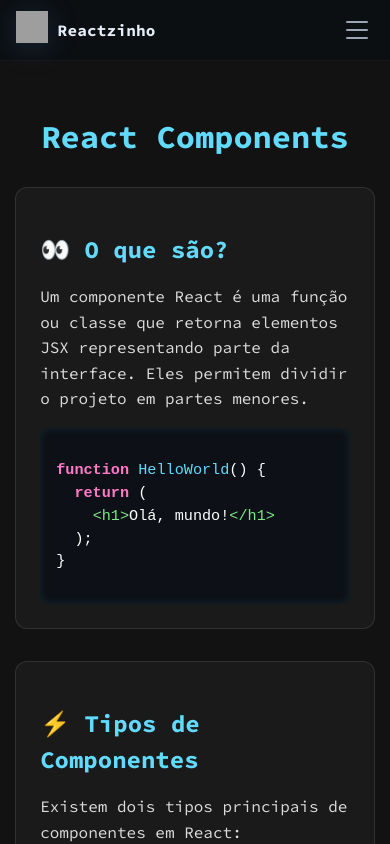
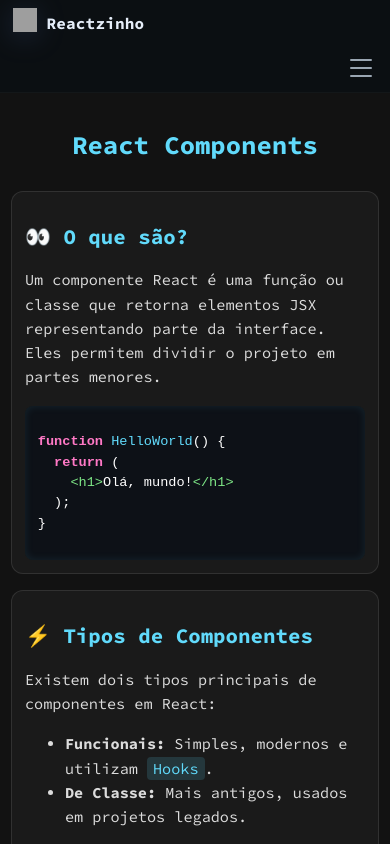
Before and after one commit to euapariciocoelho1996/Projeto_React, a React (Vite) app: page /components-info in a window 390 px wide. Shown: the top 844 px of the page. Built offline with nearby package versions, Linux system fonts and the light colour scheme; grey boxes are pictures that could not be loaded.

Commit message:
animação em titulo

```diff
--- a/package.json
+++ b/package.json
@@ -10,6 +10,7 @@
     "preview": "vite preview"
   },
   "dependencies": {
+    "aos": "^2.3.4",
     "react": "^18.3.1",
     "react-dom": "^18.3.1",
     "react-router-dom": "^6.30.1"
--- a/src/App.css
+++ b/src/App.css
@@ -1,21 +1,30 @@
+@import url("https://fonts.googleapis.com/css2?family=Source+Code+Pro:wght@400;700&display=swap");
+
+/* Root container */
 #root {
   max-width: 100%;
   font-family: "Source Code Pro", monospace;
   margin: 0;
   text-align: center;
+  box-sizing: border-box;
 }
 
+/* Logos principais */
 .logo {
-  margin-top: 30px;
-  height: 4em;
-  padding: 1.5em;
-  will-change: filter;
-  transition: filter 300ms;
+  margin-top: clamp(1.5rem, 2vw, 2rem);
+  height: clamp(3em, 5vw, 4em);
+  padding: clamp(1rem, 2vw, 1.5em);
+  will-change: filter, transform;
+  transition: filter 300ms ease, transform 300ms ease;
+  display: inline-block;
 }
 
+/* Hover com efeito de brilho */
 .logo:hover {
   filter: drop-shadow(0 0 2em #646cffaa);
+  transform: scale(1.05);
 }
+
 .logo.react:hover {
   filter: drop-shadow(0 0 2em #61dafbaa);
 }
@@ -32,6 +41,7 @@
   filter: drop-shadow(0 0 2em #cd6c05fc);
 }
 
+/* Animação de rotação */
 @keyframes logo-spin {
   from {
     transform: rotate(0deg);
@@ -42,21 +52,69 @@
 }
 
 @media (prefers-reduced-motion: no-preference) {
-  a:nth-of-type(2) .logo {
-    animation: logo-spin infinite 20s linear;
-  }
-}
-
-@media (prefers-reduced-motion: no-preference) {
+  a:nth-of-type(2) .logo,
   a:nth-of-type(4) .logo {
     animation: logo-spin infinite 20s linear;
   }
 }
 
+/* Cards */
 .card {
-  padding: 2em;
+  padding: clamp(1rem, 2vw, 2em);
+  margin: clamp(0.5rem, 1vw, 1rem);
+  background-color: #111111;
+  border-radius: 12px;
+  box-shadow: 0 4px 12px rgba(0, 0, 0, 0.4);
+  transition: transform 0.3s ease, box-shadow 0.3s ease;
+  display: inline-block;
+  max-width: 90%;
 }
 
+.card:hover {
+  transform: translateY(-5px);
+  box-shadow: 0 8px 20px rgba(97, 218, 251, 0.4);
+}
+
+/* Texto de documentação */
 .read-the-docs {
   color: #888;
+  font-size: clamp(0.85rem, 1vw + 0.5rem, 1rem);
+  display: block;
+  margin-top: 0.5rem;
 }
+
+/* --- RESPONSIVIDADE --- */
+
+/* Tablets */
+@media (max-width: 768px) {
+  .logo {
+    height: clamp(2.5em, 6vw, 3em);
+    padding: clamp(0.8rem, 2vw, 1rem);
+  }
+
+  .card {
+    padding: clamp(0.8rem, 1.5vw, 1.2rem);
+    max-width: 95%;
+  }
+
+  .read-the-docs {
+    font-size: 0.9rem;
+  }
+}
+
+/* Celulares pequenos */
+@media (max-width: 480px) {
+  .logo {
+    height: clamp(2em, 8vw, 2.5em);
+    padding: clamp(0.6rem, 1.5vw, 0.8rem);
+  }
+
+  .card {
+    padding: 0.7rem;
+    max-width: 98%;
+  }
+
+  .read-the-docs {
+    font-size: 0.85rem;
+  }
+}
--- a/src/App.jsx
+++ b/src/App.jsx
@@ -25,6 +25,7 @@
 
               <CardsGrid />
               <TopicsGrid />
+              <CompactSection />
             </>
           }
         />
@@ -34,7 +35,6 @@
         <Route path="/hooks-info" element={<HooksInfo />} />
         <Route path="/router-info" element={<RouterDomLesson />} />
       </Routes>
-      <CompactSection />
       <Footer /> {/* Fixo no fim */}
     </BrowserRouter>
   );
--- a/src/components/Btn-principal.css
+++ b/src/components/Btn-principal.css
@@ -1,29 +1,58 @@
-/* From Uiverse.io by barisdogansutcu */
+/* Botão principal */
 button {
-  padding: 17px 40px;
+  padding: 1rem 2.5rem; /* Ajuste proporcional */
   border-radius: 50px;
   cursor: pointer;
-  border: 0;
+  border: none;
   background-color: white;
-  box-shadow: rgb(0 0 0 / 5%) 0 0 8px;
+  box-shadow: 0 0 8px rgba(0, 0, 0, 0.05);
   letter-spacing: 1.5px;
   text-transform: uppercase;
-  font-size: 15px;
-  transition: all 0.5s ease;
+  font-size: clamp(0.8rem, 1vw + 0.6rem, 1.1rem); /* Ajusta dinamicamente */
+  font-weight: 600;
+  transition: all 0.4s ease-in-out;
 }
 
+/* Efeito ao passar o mouse */
 button:hover {
   letter-spacing: 3px;
   background-color: #61dafb;
-  color: hsl(0, 0%, 0%);
-  box-shadow: rgba(242, 240, 246, 0.227) 0px 7px 29px 0px;
+  color: #000;
+  box-shadow: 0px 7px 29px rgba(0, 0, 0, 0.15);
 }
 
+/* Efeito ao clicar */
 button:active {
-  letter-spacing: 3px;
-  background-color: #fbff16fc(261deg 80% 48%);
-  color: hsl(0, 0%, 100%);
-  box-shadow: #fbff16fc 0px 0px 0px 0px;
-  transform: translateY(10px);
+  transform: translateY(5px);
+  box-shadow: 0px 3px 10px rgba(0, 0, 0, 0.2);
   transition: 100ms;
 }
+
+/* --- RESPONSIVIDADE --- */
+
+/* Telas menores que 1024px (tablets e notebooks pequenos) */
+@media (max-width: 1024px) {
+  button {
+    padding: 0.9rem 2rem;
+    font-size: clamp(0.85rem, 1vw + 0.5rem, 1rem);
+  }
+}
+
+/* Telas menores que 768px (tablets e celulares grandes) */
+@media (max-width: 768px) {
+  button {
+    padding: 0.8rem 1.8rem;
+    font-size: clamp(0.8rem, 1vw + 0.4rem, 0.95rem);
+    border-radius: 40px;
+  }
+}
+
+/* Telas menores que 480px (celulares pequenos) */
+@media (max-width: 480px) {
+  button {
+    padding: 0.7rem 1.5rem;
+    font-size: 0.85rem;
+    border-radius: 35px;
+    letter-spacing: 1px;
+  }
+}
--- a/src/components/ComponentsInfo.css
+++ b/src/components/ComponentsInfo.css
@@ -1,6 +1,8 @@
+@import url("https://fonts.googleapis.com/css2?family=Source+Code+Pro:wght@400;700&display=swap");
+
 /* Container principal */
 .components-container {
-  padding: 2rem;
+  padding: clamp(1rem, 2vw, 2rem);
   max-width: 1000px;
   margin: 0 auto;
   text-align: center;
@@ -8,15 +10,15 @@
 
 /* Título */
 .components-title {
-  font-size: 2.5rem;
+  font-size: clamp(2rem, 4vw, 2.5rem);
   font-weight: 700;
   margin-bottom: 0.5rem;
-  color: #61dafb; /* Cor oficial do React */
+  color: #61dafb;
 }
 
 /* Subtítulo */
 .components-subtitle {
-  font-size: 1.1rem;
+  font-size: clamp(1rem, 1.5vw, 1.1rem);
   max-width: 700px;
   margin: 0 auto 2rem;
   color: rgba(255, 255, 255, 0.75);
@@ -25,37 +27,41 @@
 /* Grid vertical */
 .components-grid {
   display: flex;
-  flex-direction: column; /* Cards em coluna */
-  gap: 2rem; /* Espaço entre os cards */
+  flex-direction: column;
+  gap: clamp(1rem, 2vw, 2rem);
   margin-bottom: 2rem;
-  align-items: center; /* Centraliza os cards */
+  align-items: center;
 }
 
 /* Cards mais largos */
 .component-card {
-  width: 90%; /* Largura maior */
-  max-width: 900px; /* Limite máximo */
+  width: 90%;
+  max-width: 900px;
   background-color: #1a1a1a;
-  padding: 2rem;
+  padding: clamp(1rem, 2vw, 2rem);
   border-radius: 12px;
-
   text-align: left;
   transition: transform 0.2s ease, box-shadow 0.2s ease;
   border: 1px solid rgba(255, 255, 255, 0.1);
 }
 
+.component-card:hover {
+  transform: translateY(-5px);
+  box-shadow: 0 0 20px rgba(97, 218, 251, 0.4);
+}
+
 /* Título do card */
 .component-card h2 {
-  font-size: 1.5rem; /* Um pouco maior para destaque */
+  font-size: clamp(1.3rem, 2vw + 0.5rem, 1.5rem);
   color: #61dafb;
   margin-bottom: 0.5rem;
 }
 
-/* Texto */
+/* Texto e listas */
 .component-card p,
 .component-card li {
   color: rgba(255, 255, 255, 0.85);
-  font-size: 1rem; /* Um pouco maior para melhor leitura */
+  font-size: clamp(0.95rem, 1vw + 0.5rem, 1rem);
   line-height: 1.6;
 }
 
@@ -65,27 +71,18 @@
   font-weight: bold;
 }
 
-.video-card {
-  width: 100%;
-  max-width: 900px;
-
-  padding: 2rem;
-  border-radius: 12px;
-  text-align: center;
-  transition: transform 0.2s ease, box-shadow 0.2s ease;
-}
-
 /* Blocos de código */
 .code-block {
   background-color: #0d1117;
-  padding: 1rem;
+  padding: clamp(0.8rem, 1.5vw, 1rem);
   margin-top: 1rem;
   border-radius: 8px;
-  font-size: 0.95rem;
+  font-size: clamp(0.85rem, 0.8vw + 0.5rem, 0.95rem);
   overflow-x: auto;
+  box-shadow: inset 0 0 8px rgba(97, 218, 251, 0.1);
 }
 
-/* Cores para trechos de código */
+/* Cores de sintaxe */
 .code-keyword {
   color: #ff79c6;
   font-weight: bold;
@@ -102,6 +99,7 @@
 .code-prop {
   color: #f78c6c;
 }
+
 .inline-code {
   background-color: rgba(97, 218, 251, 0.15);
   color: #61dafb;
@@ -110,141 +108,15 @@
   font-family: "Source Code Pro", monospace;
 }
 
-/* Botão "Aprender mais" */
-.components-footer {
-  margin-top: 2rem;
-}
-
-.learn-more {
-  display: inline-block;
-  padding: 0.8rem 1.5rem;
-  font-weight: bold;
-  border-radius: 8px;
-  background-color: #61dafb;
-  color: #000;
-  text-decoration: none;
-  transition: background-color 0.2s ease;
-}
-
-/* Responsividade */
-/* Container principal */
-.components-container {
-  padding: 2rem;
-  max-width: 1000px;
-  margin: 0 auto;
-  text-align: center;
-}
-
-/* Título */
-.components-title {
-  font-size: 2.5rem;
-  font-weight: 700;
-  margin-bottom: 0.5rem;
-  color: #61dafb;
-}
-
-/* Subtítulo */
-.components-subtitle {
-  font-size: 1.1rem;
-  max-width: 700px;
-  margin: 0 auto 2rem;
-  color: rgba(255, 255, 255, 0.75);
-}
-
-/* Grid vertical */
-.components-grid {
-  display: flex;
-  flex-direction: column;
-  gap: 2rem;
-  margin-bottom: 2rem;
-  align-items: center;
-}
-
-/* Cards mais largos */
-.component-card {
-  width: 90%;
-  max-width: 900px;
-  background-color: #1a1a1a;
-  padding: 2rem;
-  border-radius: 12px;
-
-  text-align: left;
-  transition: transform 0.2s ease, box-shadow 0.2s ease;
-  border: 1px solid rgba(255, 255, 255, 0.1);
-}
-
-.component-card:hover {
-  transform: translateY(-5px);
-  box-shadow: 0 0 20px rgba(97, 218, 251, 0.4);
-}
-
-/* Título do card */
-.component-card h2 {
-  font-size: 1.5rem;
-  color: #61dafb;
-  margin-bottom: 0.5rem;
-}
-
-/* Texto */
-.component-card p,
-.component-card li {
-  color: rgba(255, 255, 255, 0.85);
-  font-size: 1rem;
-  line-height: 1.6;
-}
-
-/* Destaque de props e estados */
-.highlight {
-  color: #ff9800;
-  font-weight: bold;
-}
-
-/* Blocos de código */
-.code-block {
-  background-color: #0d1117;
-  padding: 1rem;
-  margin-top: 1rem;
-  border-radius: 8px;
-  font-size: 0.95rem;
-  overflow-x: auto;
-  box-shadow: inset 0 0 8px rgba(97, 218, 251, 0.1);
-}
-
-/* Cores para trechos de código */
-.code-keyword {
-  color: #ff79c6;
-  font-weight: bold;
-}
-.code-function {
-  color: #61dafb;
-}
-.code-string {
-  color: #a5d6ff;
-}
-.code-tag {
-  color: #7ee787;
-}
-.code-prop {
-  color: #f78c6c;
-}
-.inline-code {
-  background-color: rgba(97, 218, 251, 0.15);
-  color: #61dafb;
-  padding: 2px 6px;
-  border-radius: 4px;
-  font-family: "Source Code Pro", monospace;
-}
-
+/* Vídeo */
 .video-card {
   width: 100%;
   max-width: 900px;
-
   border-radius: 12px;
   text-align: center;
   transition: transform 0.2s ease, box-shadow 0.2s ease;
 }
 
-/* Container do vídeo responsivo */
 .video-wrapper {
   position: relative;
   width: 100%;
@@ -265,44 +137,53 @@
 .components-footer {
   margin-top: 2rem;
 }
+
 .learn-more {
   display: inline-block;
-  padding: 0.8rem 1.5rem;
+  padding: clamp(0.5rem, 1vw, 0.8rem) clamp(1rem, 2vw, 1.5rem);
   font-weight: bold;
   border-radius: 8px;
   background-color: #61dafb;
   color: #000;
   text-decoration: none;
-  transition: background-color 0.2s ease;
+  transition: background-color 0.2s ease, transform 0.2s ease;
 }
+
 .learn-more:hover {
   background-color: #21a1f1;
+  transform: scale(1.05);
 }
 
-/* Responsividade para tablets */
+/* --- RESPONSIVIDADE --- */
+
+/* Tablets */
 @media (max-width: 900px) {
   .components-title {
-    font-size: 2.2rem;
+    font-size: clamp(1.8rem, 4vw, 2.2rem);
   }
   .components-subtitle {
-    font-size: 1.05rem;
+    font-size: clamp(0.95rem, 1.5vw, 1.05rem);
   }
   .component-card {
     width: 95%;
-    padding: 1.8rem;
+    padding: clamp(1rem, 2vw, 1.8rem);
   }
 }
 
-/* Responsividade para celulares pequenos */
+/* Celulares pequenos */
 @media (max-width: 600px) {
   .components-title {
-    font-size: 2rem;
+    font-size: clamp(1.6rem, 4vw, 2rem);
   }
   .components-subtitle {
-    font-size: 1rem;
+    font-size: clamp(0.9rem, 1.2vw, 1rem);
   }
   .component-card {
     width: 95%;
-    padding: 1.5rem;
+    padding: clamp(0.8rem, 1.5vw, 1.5rem);
+  }
+  .learn-more {
+    width: 100%;
+    text-align: center;
   }
 }
--- a/src/components/Header.css
+++ b/src/components/Header.css
@@ -1,11 +1,12 @@
 @import url("https://fonts.googleapis.com/css2?family=Source+Code+Pro:wght@400;700&display=swap");
 
 :root {
-  --bg: #0b0f12; /* muito escuro */
+  --bg: #0b0f12;
   --muted: #9aa6b2;
-  --accent: #6c88ef; /* acento */
+  --accent: #6c88ef;
 }
 
+/* Header principal */
 .header {
   font-family: "Source Code Pro", monospace;
   background-color: var(--bg);
@@ -14,17 +15,20 @@
   top: 0;
   z-index: 40;
   border-bottom: 1px solid rgba(255, 255, 255, 0.03);
-  width: 100%; /* ocupa largura total */
+  width: 100%;
+  box-sizing: border-box;
 }
 
+/* Conteúdo interno */
 .header__inner {
   display: flex;
-  justify-content: space-between; /* todo conteúdo central */
+  justify-content: space-between;
   align-items: center;
-  gap: 2rem;
-  padding: 0.7rem 1rem;
+  gap: clamp(1rem, 2vw, 2rem);
+  padding: clamp(0.5rem, 1vw, 0.7rem) clamp(0.8rem, 2vw, 1rem);
 }
 
+/* Branding */
 .brand {
   display: flex;
   align-items: center;
@@ -32,8 +36,8 @@
 }
 
 .brand__logo img {
-  width: 32px;
-  height: 32px;
+  width: clamp(24px, 3vw, 32px);
+  height: clamp(24px, 3vw, 32px);
   filter: drop-shadow(0 4px 14px rgba(108, 136, 239, 0.18));
 }
 
@@ -41,15 +45,17 @@
   color: #e6eef9;
   font-weight: 700;
   letter-spacing: 0.2px;
+  font-size: clamp(1rem, 2vw, 1.2rem);
 }
 
+/* Menu desktop */
 .nav {
-  margin-left: 1.4rem;
+  margin-left: clamp(1rem, 2vw, 1.4rem);
 }
 
 .nav__list {
   display: flex;
-  gap: 1rem;
+  gap: clamp(0.8rem, 1.5vw, 1rem);
   list-style: none;
   padding: 0;
   margin: 0;
@@ -58,9 +64,10 @@
 .nav__item a {
   color: var(--muted);
   text-decoration: none;
-  padding: 0.4rem 0.6rem;
+  padding: clamp(0.3rem, 0.5vw, 0.4rem) clamp(0.5rem, 1vw, 0.6rem);
   border-radius: 8px;
   font-weight: 600;
+  transition: background 0.2s ease, color 0.2s ease;
 }
 
 .nav__item a:hover {
@@ -74,15 +81,15 @@
 
 /* Botão hambúrguer */
 .burger {
-  display: none; /* escondido por padrão */
+  display: none;
   background: transparent;
   border: none;
-  padding: 0.4rem;
+  padding: clamp(0.3rem, 0.5vw, 0.4rem);
   margin-left: 0.4rem;
-
   flex-direction: column;
   justify-content: center;
   align-items: center;
+  cursor: pointer;
 }
 
 .burger__bar {
@@ -94,12 +101,12 @@
   border-radius: 2px;
 }
 
-/* mobile menu */
+/* Menu mobile */
 .mobile-menu {
   display: none;
   background: rgba(255, 255, 255, 0.01);
   border-top: 1px solid rgba(255, 255, 255, 0.02);
-  padding: 0.8rem 1rem;
+  padding: clamp(0.6rem, 1vw, 0.8rem) clamp(0.8rem, 2vw, 1rem);
 }
 
 .mobile-menu--visible {
@@ -112,33 +119,48 @@
   margin: 0;
   display: flex;
   flex-direction: column;
-  gap: 0.6rem;
+  gap: clamp(0.4rem, 1vw, 0.6rem);
 }
 
 .mobile-menu a {
   color: var(--muted);
   text-decoration: none;
-  padding: 0.6rem 0.6rem;
+  padding: clamp(0.4rem, 0.8vw, 0.6rem);
   border-radius: 8px;
 }
 
-/* Responsividade */
+/* --- RESPONSIVIDADE --- */
+
+/* Tablets e telas médias */
 @media (max-width: 880px) {
   .nav {
-    display: none; /* esconde menu desktop */
+    display: none;
   }
   .burger {
-    display: flex; /* aparece só em telas menores */
+    display: flex;
   }
 }
 
+/* Desktops grandes */
 @media (min-width: 881px) {
   .mobile-menu {
     display: none !important;
   }
 }
 
-/* acessibilidade: foco */
+/* Celulares pequenos */
+@media (max-width: 480px) {
+  .header__inner {
+    flex-direction: column;
+    align-items: flex-start;
+    gap: 0.8rem;
+  }
+  .burger {
+    align-self: flex-end;
+  }
+}
+
+/* Acessibilidade: foco */
 a:focus,
 button:focus {
   outline: 3px solid rgba(108, 136, 239, 0.18);
--- a/src/components/Header.jsx
+++ b/src/components/Header.jsx
@@ -1,5 +1,6 @@
 // Header.jsx
 import { useState } from "react";
+import { Link } from "react-router-dom";
 import "./Header.css";
 
 export default function Header() {
@@ -24,7 +25,7 @@
         <nav className="nav" aria-label="Navegação principal">
           <ul className="nav__list">
             <li className="nav__item">
-              <a href="#home">Início</a>
+              <Link to="/">Início</Link>
             </li>
             <li className="nav__item">
               <a href="#features">Recursos</a>
--- a/src/components/Router.css
+++ b/src/components/Router.css
@@ -1,19 +1,22 @@
-/* Estilo principal do container */
+@import url("https://fonts.googleapis.com/css2?family=Source+Code+Pro:wght@400;700&display=swap");
+
+/* Container principal */
 .aula-container {
   background-color: #000000;
   color: #f1f1f1;
   font-family: "Source Code Pro", monospace;
-  padding: 2rem;
+  padding: clamp(1rem, 2vw, 2rem);
   min-height: 100vh;
   display: flex;
   flex-direction: column;
   align-items: center;
+  box-sizing: border-box;
 }
 
 /* Título principal */
 .aula-container h1 {
   color: #61dafb;
-  font-size: 2.5rem;
+  font-size: clamp(2rem, 5vw, 2.5rem);
   font-weight: bold;
   margin-bottom: 1.5rem;
   text-align: center;
@@ -22,7 +25,7 @@
 /* Subtítulos */
 .aula-container h2 {
   color: #00ffb3;
-  font-size: 1.8rem;
+  font-size: clamp(1.4rem, 3vw, 1.8rem);
   margin-top: 2rem;
   margin-bottom: 0.8rem;
   border-bottom: 2px solid #00ffb3;
@@ -32,14 +35,14 @@
 /* Parágrafos */
 .aula-container p {
   color: #e4e4e4;
-  font-size: 1rem;
+  font-size: clamp(0.9rem, 1vw + 0.5rem, 1rem);
   line-height: 1.6;
   margin-bottom: 1rem;
   max-width: 800px;
   text-align: justify;
 }
 
-/* Destaque para palavras importantes */
+/* Destaque de palavras importantes */
 .aula-container strong {
   color: #ffcc00;
 }
@@ -47,15 +50,17 @@
 /* Bloco de código */
 .code-block {
   background-color: #1e1e1e;
-  color: #00ff88;
-  padding: 1rem;
+  color: #f5f5f5;
+  padding: clamp(0.8rem, 1.5vw, 1rem);
   border-radius: 8px;
-  font-size: 0.95rem;
   margin: 1rem 0;
+  font-family: "Source Code Pro", monospace;
+  font-size: clamp(0.85rem, 1vw + 0.5rem, 0.95rem);
   width: 90%;
   max-width: 800px;
   overflow-x: auto;
-  box-shadow: 0px 0px 12px rgba(0, 255, 136, 0.3);
+  border: 1px solid #333;
+  box-shadow: 0 4px 12px rgba(0, 0, 0, 0.5);
   transition: transform 0.2s ease;
 }
 
@@ -63,7 +68,15 @@
   transform: scale(1.02);
 }
 
-/* Lista ordenada e não ordenada */
+.code-block pre {
+  margin: 0;
+}
+
+.code-block code {
+  white-space: pre;
+}
+
+/* Listas */
 .aula-container ul,
 .aula-container ol {
   margin-left: 2rem;
@@ -74,11 +87,11 @@
   margin-bottom: 0.5rem;
 }
 
-/* Cards para exemplos e explicações */
+/* Cards de exemplos */
 .card {
   background-color: #111111;
   border: 1px solid #333333;
-  padding: 1rem 1.5rem;
+  padding: clamp(0.8rem, 1.5vw, 1.5rem) clamp(1rem, 2vw, 1.5rem);
   margin: 1.2rem 0;
   border-radius: 10px;
   box-shadow: 0px 0px 10px rgba(255, 255, 255, 0.08);
@@ -102,44 +115,52 @@
   color: #00ffb3;
 }
 
-/* Responsividade */
+/* --- RESPONSIVIDADE --- */
+
+/* Tablets e notebooks */
+@media screen and (max-width: 1024px) {
+  .aula-container {
+    padding: 1.5rem;
+  }
+
+  .aula-container h1 {
+    font-size: clamp(1.8rem, 4vw, 2.2rem);
+  }
+
+  .aula-container h2 {
+    font-size: clamp(1.2rem, 2.5vw, 1.6rem);
+  }
+
+  .code-block {
+    font-size: 0.9rem;
+    padding: 0.8rem;
+  }
+}
+
+/* Celulares e telas pequenas */
 @media screen and (max-width: 768px) {
   .aula-container {
     padding: 1rem;
   }
 
-  .code-block {
-    font-size: 0.85rem;
-    padding: 0.8rem;
-  }
-
   .aula-container h1 {
-    font-size: 2rem;
+    font-size: clamp(1.6rem, 5vw, 2rem);
   }
 
   .aula-container h2 {
-    font-size: 1.4rem;
-  }
+    font-size: clamp(1.1rem, 4vw, 1.4rem);
   }
 
   .code-block {
-  background-color: #1e1e1e;
-  color: #f5f5f5;
-  padding: 16px;
-  border-radius: 8px;
-  margin-top: 20px;
-  margin-bottom: 20px;
-  font-family: "Source Code Pro", monospace;
-  font-size: 14px;
-  overflow-x: auto;
-  border: 1px solid #333;
-  box-shadow: 0 4px 12px rgba(0, 0, 0, 0.5);
+    font-size: 0.85rem;
+    padding: 0.7rem;
   }
 
-.code-block pre {
-  margin: 0;
+  .card {
+    padding: 0.7rem 1rem;
   }
 
-.code-block code {
-  white-space: pre;
+  .aula-container p {
+    font-size: 0.9rem;
   }
+}
```
Also changed, not shown: src/components/CompactSection.jsx (+9 -2 lines), src/components/Footer.css (+55 -5 lines), 1 other file (tests, documents, lock files or other folders). Lines whose indentation alone changed are shown as unchanged.
